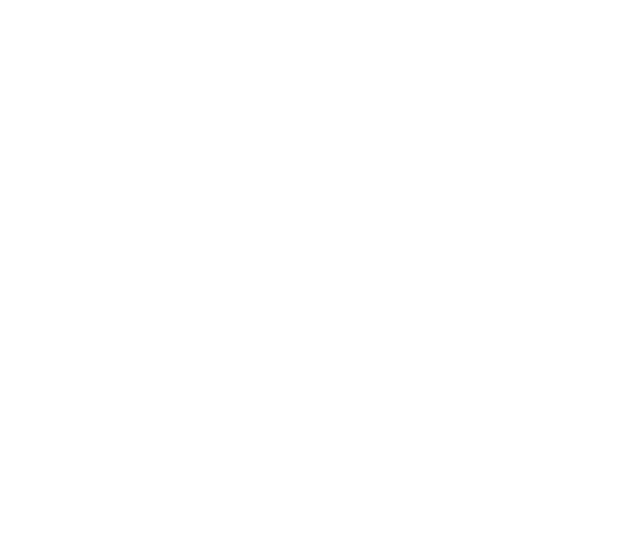
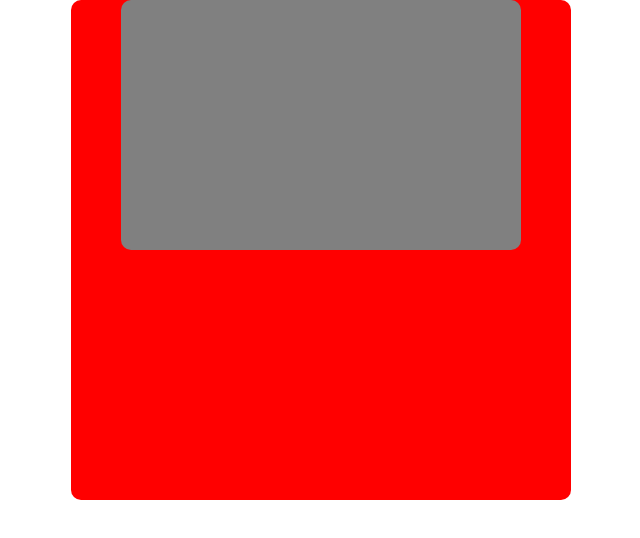
Before and after one commit to MikeGajardo/pokedex, a React (Create React App) app: page / in a window 1280 px wide. Shown: the top 538 px of the page, without its empty margins (319-959 px from the left). Built offline with nearby package versions, Linux system fonts and the light colour scheme.

Commit message:
base css added

```diff
--- a/src/App.css
+++ b/src/App.css
@@ -28,6 +28,24 @@
   color: #61dafb;
 }
 
+.gameboy {
+  height: 500px;
+  width: 500px;
+  margin-left: auto;
+  margin-right: auto;
+  background-color: red;
+  border-radius: 10px;
+  display: flex;
+}
+
+.screen {
+  height: 250px;
+  width: 400px;
+  margin: 0 auto 0 auto;
+  background-color: grey;
+  border-radius: 10px;
+}
+
 @keyframes App-logo-spin {
   from {
     transform: rotate(0deg);
```
